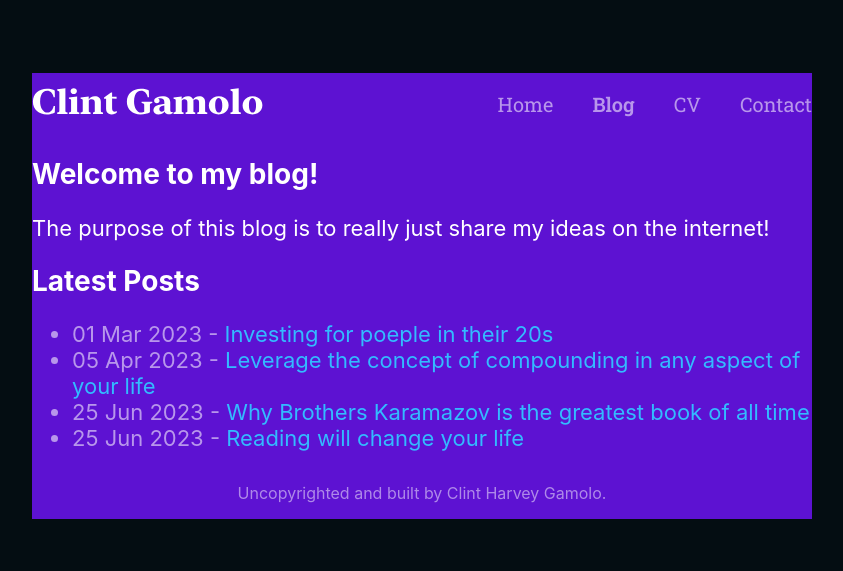
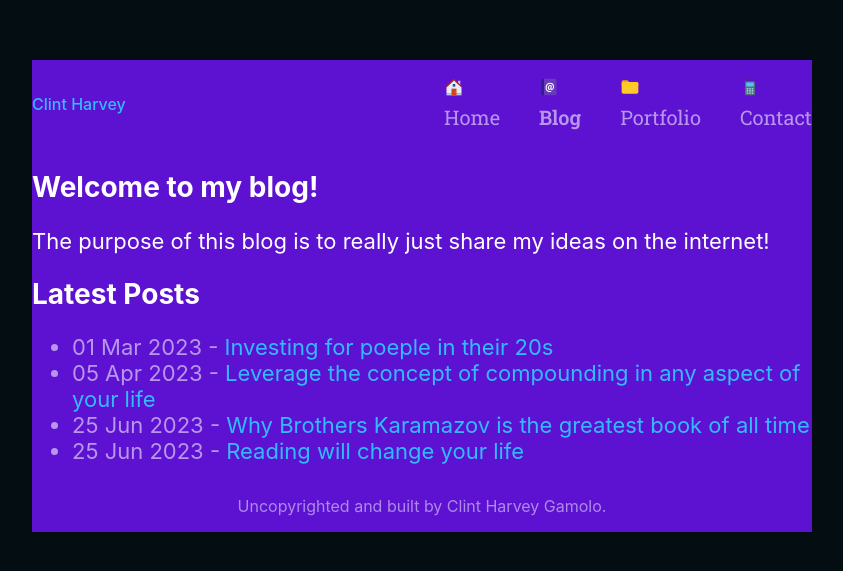
Before and after one commit to clintafk/personal-site, a React (Vite) app: page /blog in a window 1280 px wide. Shown: the part 141-712 px from the top of the page, without its empty margins (218-1061 px from the left). Built offline with nearby package versions, Linux system fonts and the light colour scheme.

Commit message:
Feat: Added icons to navbar links

```diff
--- a/src/components/Header.tsx
+++ b/src/components/Header.tsx
@@ -4,12 +4,19 @@ import logo from '../../public/logo.svg';
 import resume from '../../public/resume.pdf';
 import { NavLink } from 'react-router-dom'
 
+import { FaLinkedin, FaFacebookSquare } from "react-icons/fa";
+import { FaSquareXTwitter } from "react-icons/fa6";
+import { FcHome } from "react-icons/fc";
+import { FcAddressBook } from "react-icons/fc";
+import { FcFolder } from "react-icons/fc";
+import { FcCellPhone } from "react-icons/fc";
+
 function Header() {
     return(
         <header className='header'>
             <div className="header-logo">
                 <a href="">
-                    <img src={logo} alt="website logo" />
+                    Clint Harvey
                 </a>
             </div>
             <div className='header-nav'>
@@ -23,6 +30,9 @@ function Header() {
                                         isPending ? "pending" : isActive ? "active" : ""
                                     }
                                 >
+                                    <div className="nav-icon">
+                                        <FcHome />
+                                    </div>
                                     Home
                                 </NavLink>
                             </a>
@@ -35,18 +45,49 @@ function Header() {
                                         isPending ? "pending" : isActive? "active" : ""
                                     }
                                 >
+                                    <div className="nav-icon">
+                                        <FcAddressBook />
+                                    </div>
                                     Blog
                                 </NavLink>
                             </a>
                         </li>
                         <li>
                             {/* <a href={resume} download="clint_resume">CV</a> */}
-                            <a href={resume} target='_blank'>CV</a>
+                            <a href={resume} target='_blank'>
+                                <div className="nav-icon">
+                                    <FcFolder />
+                                </div>
+                                Portfolio
+                            </a>
                         </li>
                         <li>
-                            <a href="">Contact</a>
+                            <a href="">
+                                <div className="nav-icon">
+                                    <FcCellPhone />
+                                </div>
+                                Contact
+                            </a>
                         </li>
                     </ul>
+                    {/* <ul className='icon-list'>
+                        <li>
+                            <a href="">
+                                <FaLinkedin />
+                            </a>
+                        </li>
+                        <li>
+                            <a href="">
+                                <FaSquareXTwitter />
+                            </a>
+                        </li>
+                        <li>
+                            <a href="">
+                                <FaFacebookSquare />
+                            </a>
+                        </li>
+
+                    </ul> */}
                 </nav>
             </div>
         </header>
```
